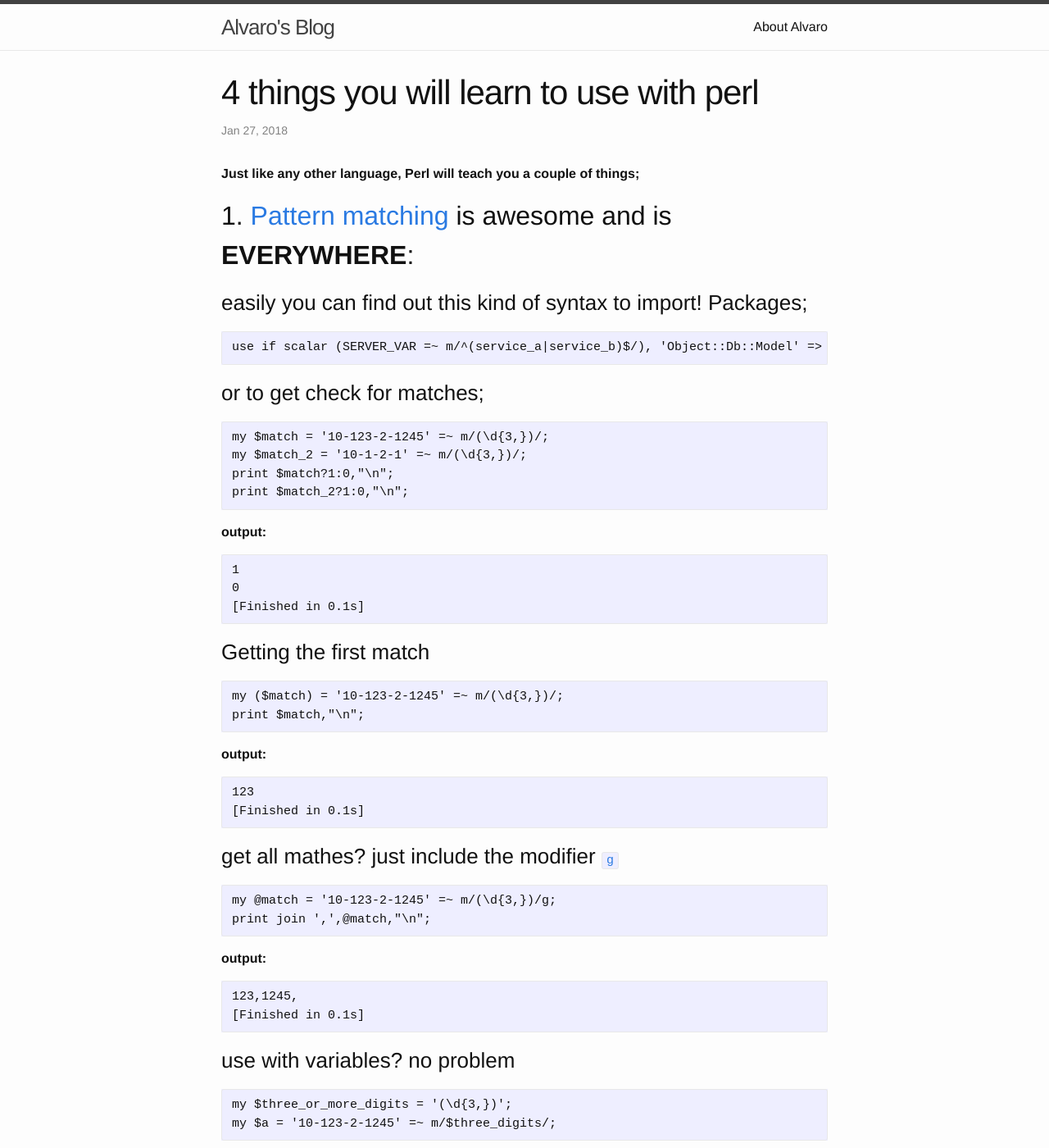
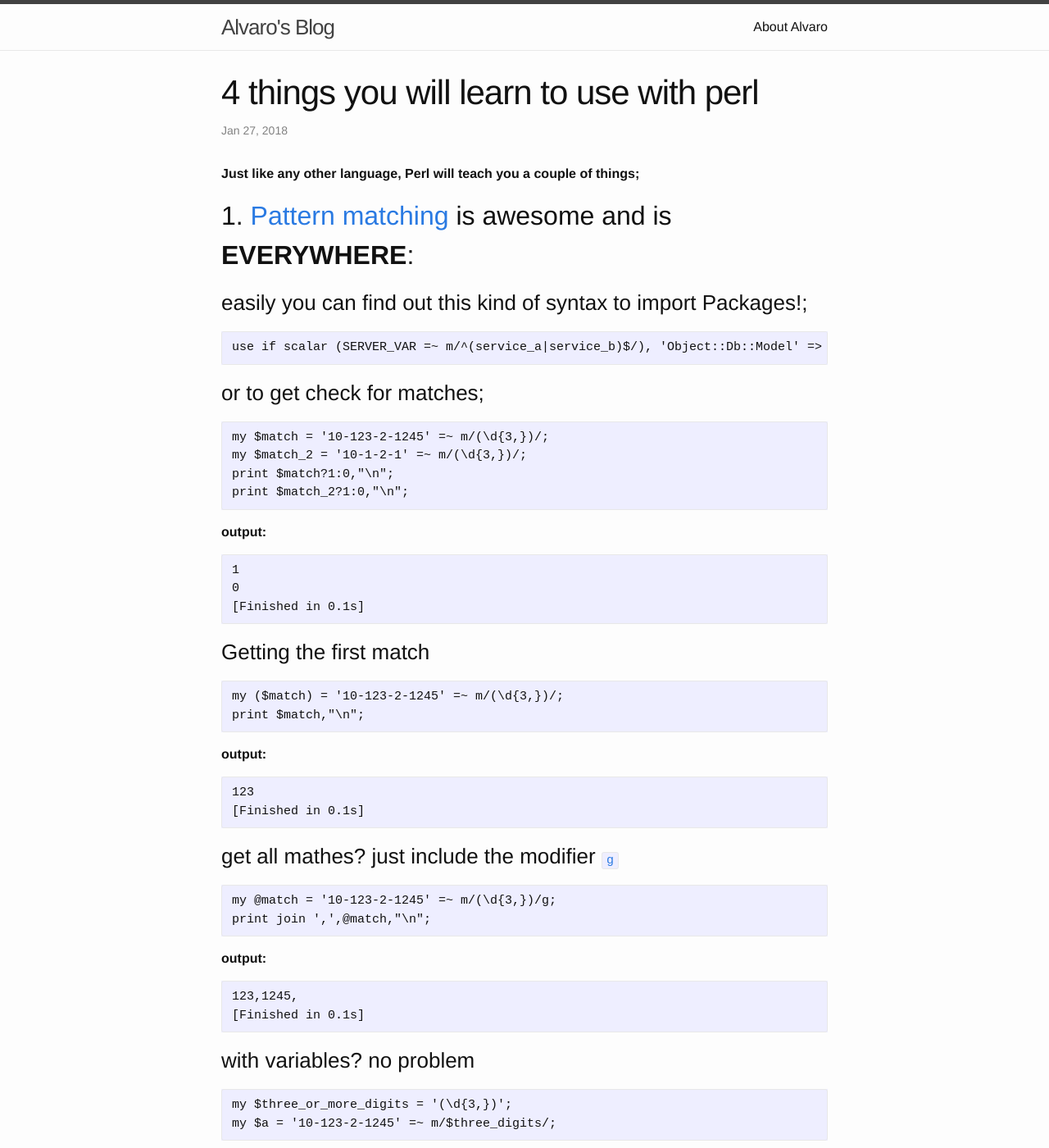
Before and after one commit to asilvino/alvarojoao.github.io, a Jekyll site: the page built from _posts/2018-01-27-four-things-you-will-learn-to-use-with-perl.markdown, in a window 1280 px wide and 1400 px high. Shown: the whole window at 82% size. Built offline with Jekyll 4.4.1, drawn with Linux system fonts in a browser that asks for light colours.

Commit message:
Update 2018-01-27-four-things-you-will-learn-to-use-with-perl.markdown

````diff
--- a/_posts/2018-01-27-four-things-you-will-learn-to-use-with-perl.markdown
+++ b/_posts/2018-01-27-four-things-you-will-learn-to-use-with-perl.markdown
@@ -9,7 +9,7 @@ categories: Tech Inside
 
 ## 1. [Pattern matching](https://perldoc.perl.org/perlre.html#The-Basics) is awesome and is **EVERYWHERE**:
 
-### easily you can find out this kind of syntax to import! Packages;
+### easily you can find out this kind of syntax to import Packages!;
 ```
 use if scalar (SERVER_VAR =~ m/^(service_a|service_b)$/), 'Object::Db::Model' => qw( Admin );
 ```
@@ -55,7 +55,7 @@ print join ',',@match,"\n";
 [Finished in 0.1s]
 ```
 
-### use with variables? no problem
+### with variables? no problem
 ```
 my $three_or_more_digits = '(\d{3,})';
 my $a = '10-123-2-1245' =~ m/$three_digits/;
````
